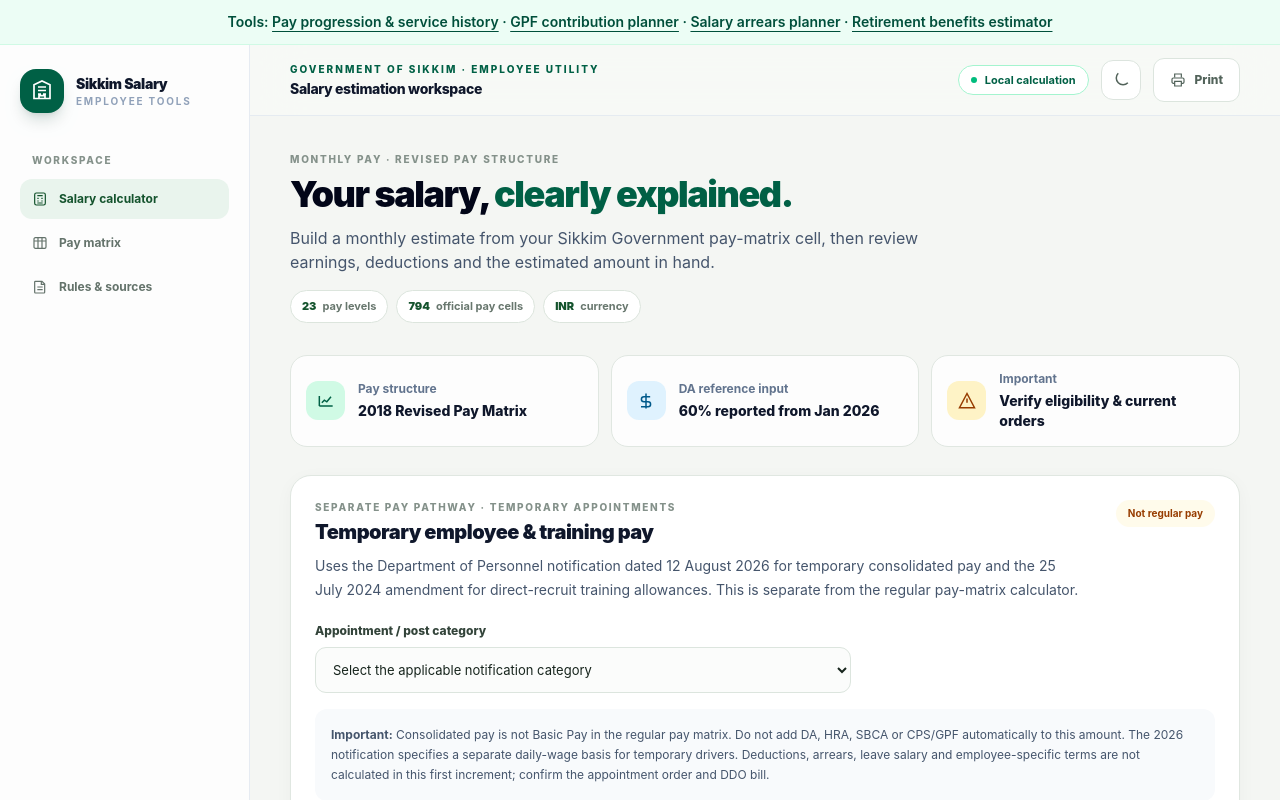
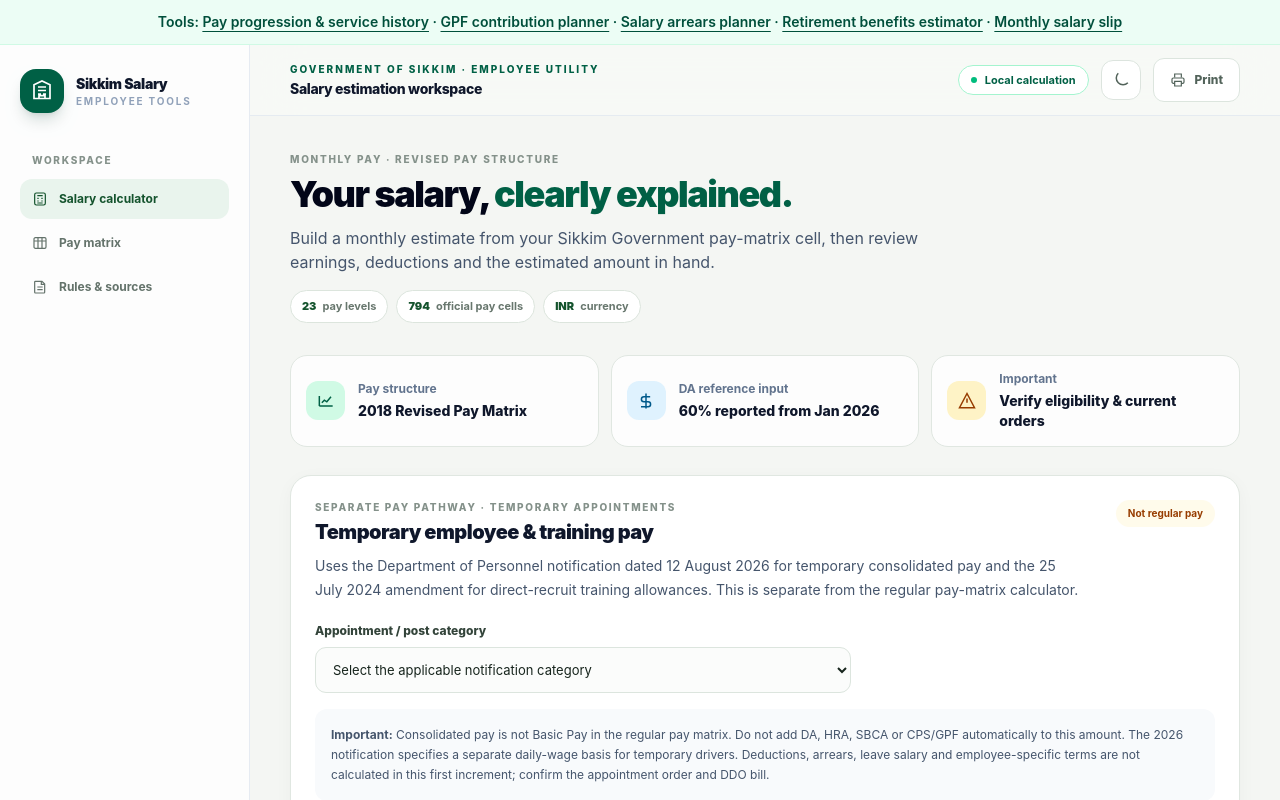
Before and after one commit to leenusdarnal/SIKKIM-GOVERNMENT-SALARY-CALCULATOR, a SvelteKit app: page / in a window 1280 px wide. Shown: the top 800 px of the page. Built offline with nearby package versions, Linux system fonts and the light colour scheme.

Commit message:
Add monthly salary slip link to homepage

```diff
--- a/src/routes/+page.svelte
+++ b/src/routes/+page.svelte
@@ -14,6 +14,6 @@
   <meta name="twitter:description" content="Estimate monthly pay, allowances and deductions for Sikkim Government employees." />
 </svelte:head>
 <div class="border-b border-emerald-100 bg-emerald-50 px-4 py-3 text-center text-sm font-semibold text-emerald-900 dark:border-emerald-900 dark:bg-emerald-950/40 dark:text-emerald-200">
-  Tools: <a class="underline underline-offset-4" href="/pay-progression">Pay progression & service history</a> · <a class="underline underline-offset-4" href="/gpf-planner">GPF contribution planner</a> · <a class="underline underline-offset-4" href="/arrears-planner">Salary arrears planner</a> · <a class="underline underline-offset-4" href="/retirement-planner">Retirement benefits estimator</a>
+  Tools: <a class="underline underline-offset-4" href="/pay-progression">Pay progression & service history</a> · <a class="underline underline-offset-4" href="/gpf-planner">GPF contribution planner</a> · <a class="underline underline-offset-4" href="/arrears-planner">Salary arrears planner</a> · <a class="underline underline-offset-4" href="/retirement-planner">Retirement benefits estimator</a> · <a class="underline underline-offset-4" href="/payslip-generator">Monthly salary slip</a>
 </div>
 <SalaryCalculator />
```
